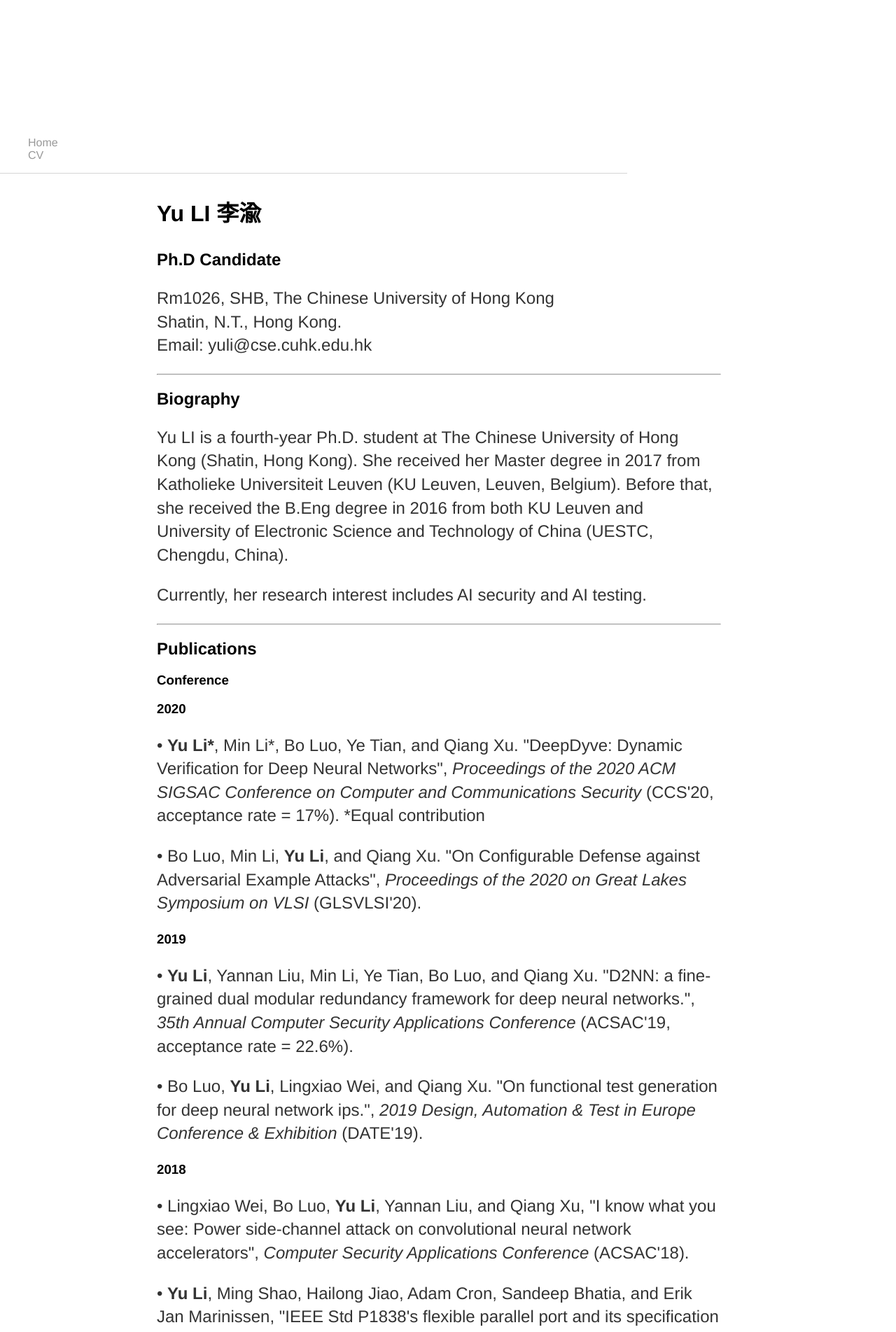
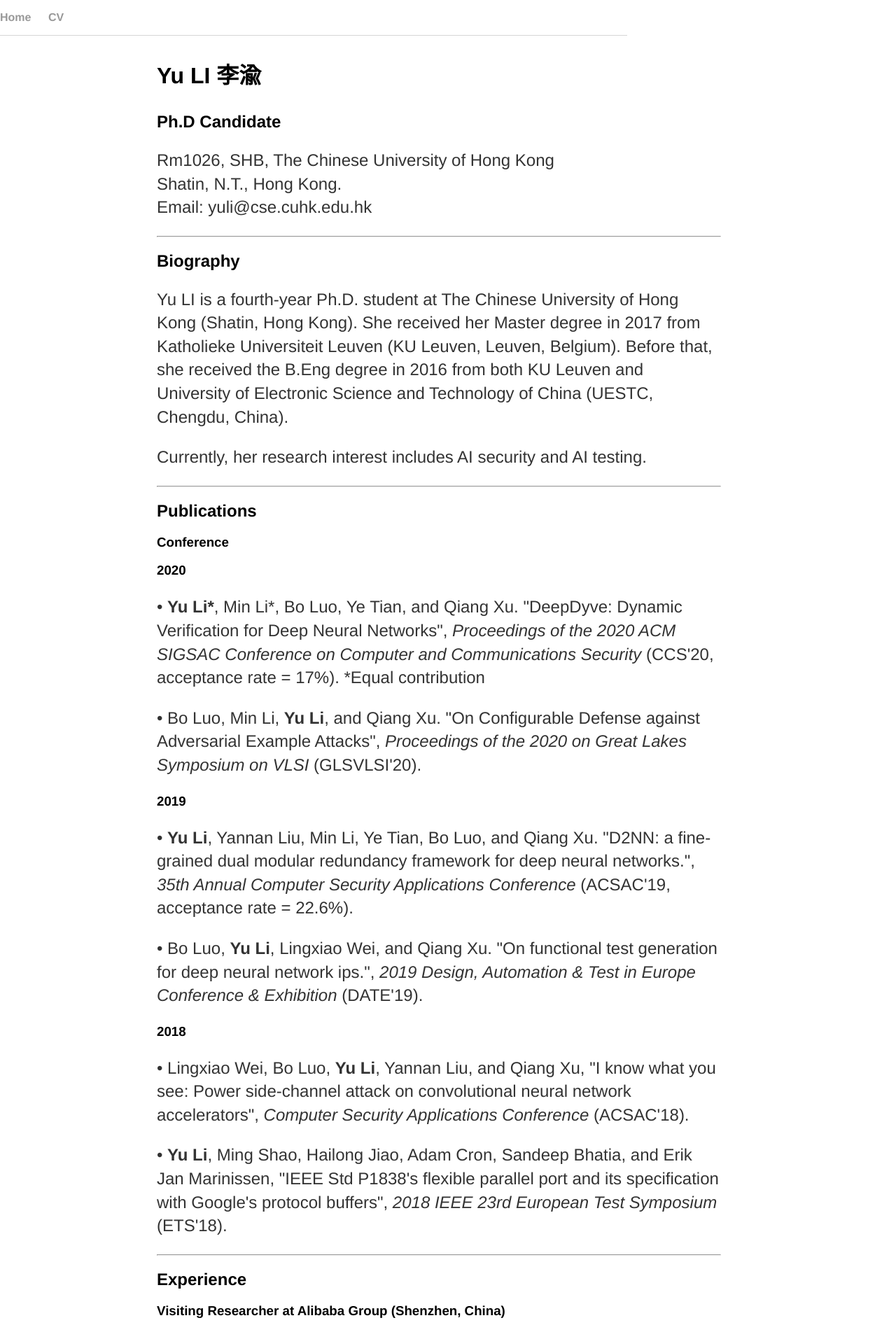
Before and after one commit to yuli-yl/yuli-ly.github.io, a Jekyll site: the page built from index.html, in a window 1280 px wide. Shown: the top 1903 px of the page at 70% size. Built offline with Jekyll 4.4.1, drawn with Linux system fonts in a browser that asks for light colours.

Commit message:
Update main.css

```diff
--- a/css/main.css
+++ b/css/main.css
@@ -7,33 +7,17 @@ body {
     width: 70%;
 }
 
-nav {
-    padding-top: 20%;
-    text-align: left;
-/*     background-color: lightgrey; */
-/*     position: fixed; */
-    top: 0px;
-    width: 12em;
-/*     height: 80% */
-}
-
-nav li {
-    list-style: none;
-    display: inline-block;
-    padding-right: 60px;
-}
-
-/* nav ul, footer ul {
+nav ul, footer ul {
     font-family:'Helvetica', 'Arial', 'Sans-Serif';
     padding: 0px;
     list-style: none;
     font-weight: bold;
-} */
+}
 
-/* nav ul li, footer ul li {
+nav ul li, footer ul li {
     display: inline;
     margin-right: 20px;
-} */
+}
 
 #content {
     padding-left: 14em;
```
